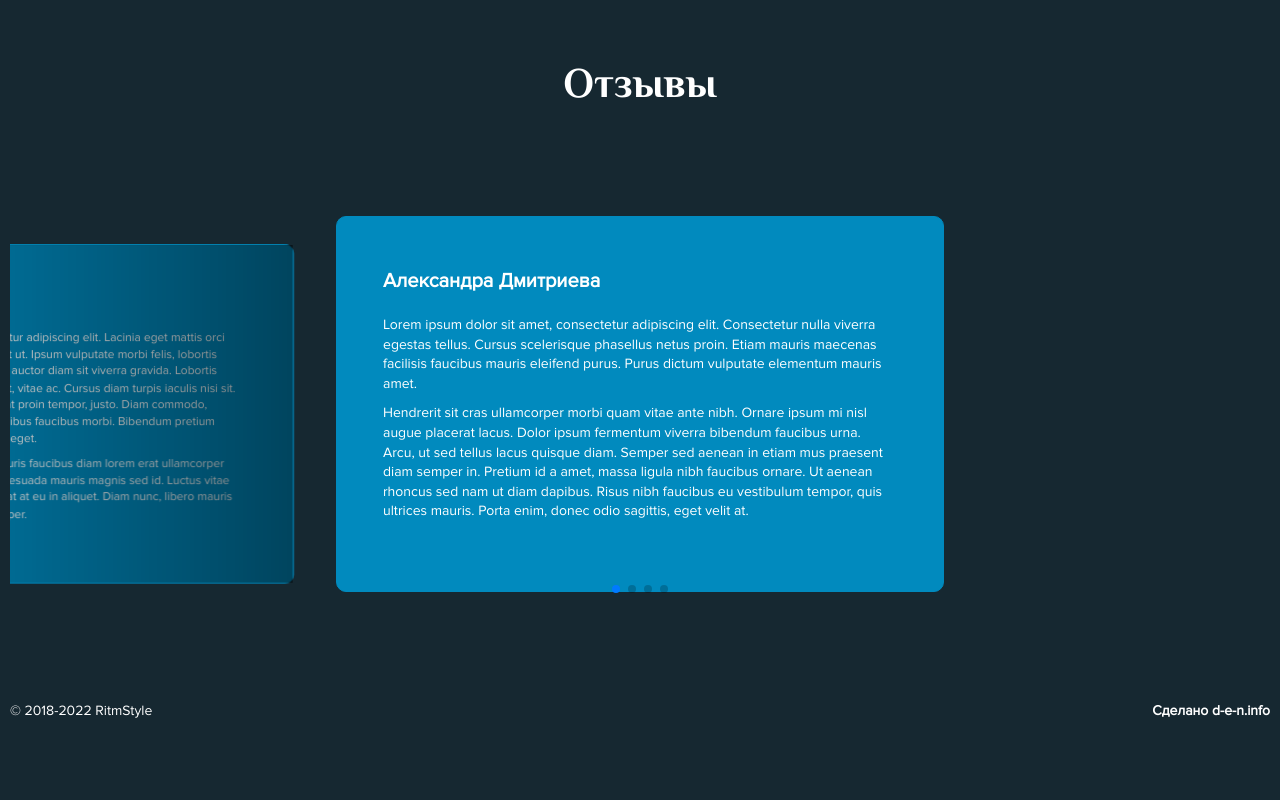
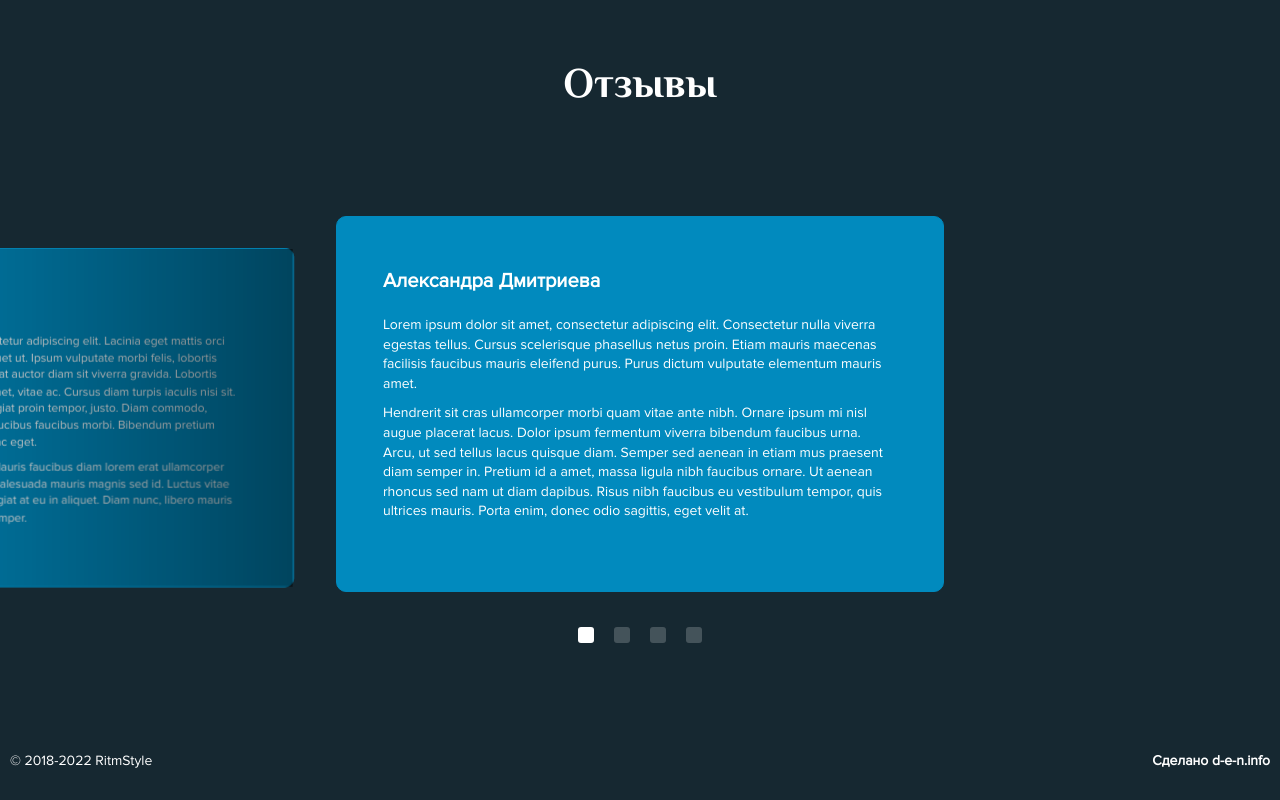
Before and after one commit to yanaaaacl/templates, a plain HTML site: page index.html in a window 1280 px wide. Shown: the part 840-1640 px from the top of the page. Before the commit the page ends 1590 px from the top, so only its background shows below. Drawn offline with nearby package versions, Linux system fonts and the light colour scheme.

Commit message:
slider-pagination

```diff
--- a/css/style.css
+++ b/css/style.css
@@ -51,11 +51,7 @@ body{
     padding: 0 10px;
     margin: 0 auto;
 }
-.container__slider{
-    max-width: 1756px;
-    padding: 0 10px;
-    margin: 0 auto;
-}
+
 
 .header__inner{
     display: flex;
@@ -138,14 +134,6 @@ padding-top: 50px;
     text-align: center;
 }
 
-.slider{
-
-}
-
-.swiper-wrapper{
-
-}
-
 .swiper-slide{
     border: 1px solid #018abe;
     border-radius: 10px;
@@ -153,14 +141,8 @@ padding-top: 50px;
     padding: 50px 60px 60px 46px;
     color: #fff;
     max-width: 500px;
-
-
-
-
-
+    margin-bottom: 50px;
 }
-
-
 
 .swiper__title-name{
     font-family: 'Proxima Nova', sans-serif;
@@ -177,6 +159,33 @@ padding-top: 50px;
     font-size: 14px;
     line-height: 19.6px;
     padding-bottom: 10px;
+
+}
+
+.swiper-pagination{
+
+}
+
+.swiper-pagination-bullet{
+    width: 16px;
+    height: 16px;
+    background-color: #fff;
+    border-radius: 3px;
+
+
+
+}
+
+.swiper-pagination-bullet-active{
+
+
+}
+
+.swiper-pagination-horizontal.swiper-pagination-bullets .swiper-pagination-bullet{
+    margin: 0 10px;
+}
+
+.swiper-pagination-bullets.swiper-pagination-horizontal{
 
 }
 
--- a/index.html
+++ b/index.html
@@ -62,7 +62,6 @@
             </div>
             </section>
             <section class="slider">
-                <div class="container__slider">
                 <div class="swiper mySwiper">
                 <div class="swiper-wrapper">
                 <div class="swiper-slide">
@@ -120,7 +119,7 @@
                 </div>
                 <div class="swiper-pagination"></div>
                 </div>
-            </div>
+
             </section>
         </main>
         <footer class="footer">
```
